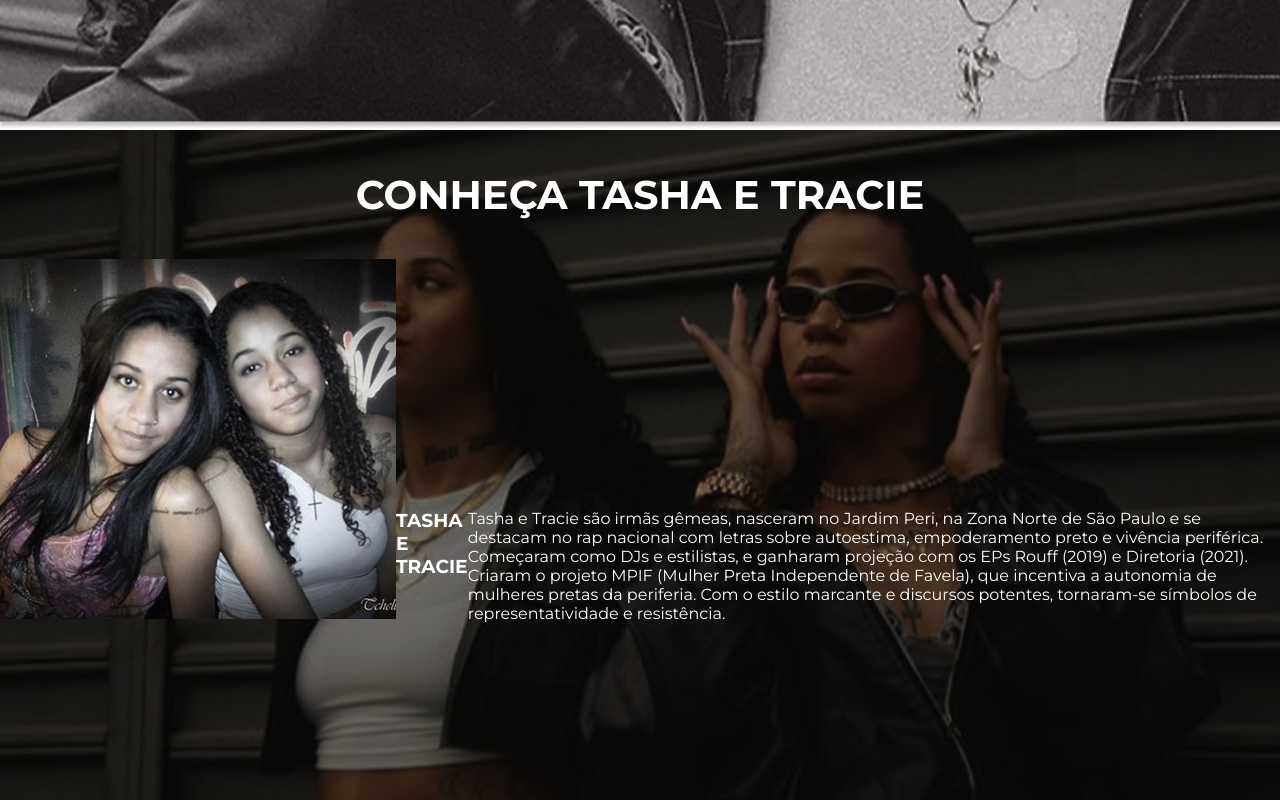
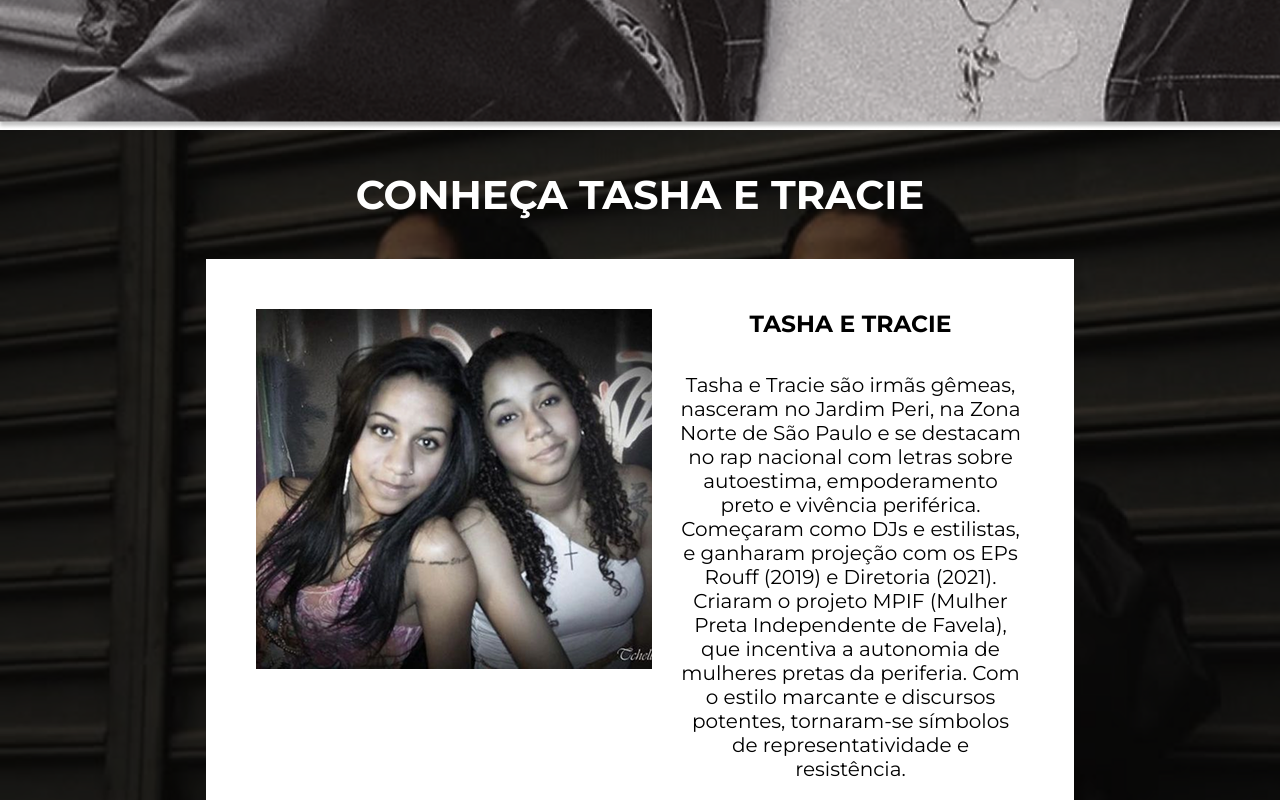
Before and after one commit to GideOliveira/ProjetoIndividual-1SEM, a plain HTML site: page public/index.html in a window 1280 px wide. Shown: the part 760-1560 px from the top of the page. Drawn offline with Linux system fonts and the light colour scheme.

Commit message:
página 'conheça Tasha e Tracie' feita

```diff
--- a/public/styles/style.css
+++ b/public/styles/style.css
@@ -56,24 +56,37 @@
 .conheca {
     background-image: url('../img/CONHEÇAtt.png');
     height: 100vh;
+    justify-items: center;
 }
 
 .conheca h2 {
     font-size: 40px;
     color: white;
-    display: flex;
+    /* display: flex; */
     justify-content: center;
     padding: 40px;
 }
 
-.conheca .container {
+ .conheca .container {
     display: flex;
-    justify-content: space-between;
-    align-items: flex-end;
+    background-color: white;
+    padding: 50px;
+    width: 60%;
 }
 
 .conheca .sobre {
-    color: white;
+    color: black;
     display: flex;
-    justify-content: end;
+    justify-content: center;
+    flex-direction: column;
+    align-items: center;
+    text-align: center;
+    margin-top: 0;
+    font-size: 20px;
+    padding-left: 25px;
 }
+
+.conheca .sobre h3 {
+    padding: 10%;
+    margin-top: -10%;
+}
```
Also changed, not shown: public/index.html (+6 -3 lines).
